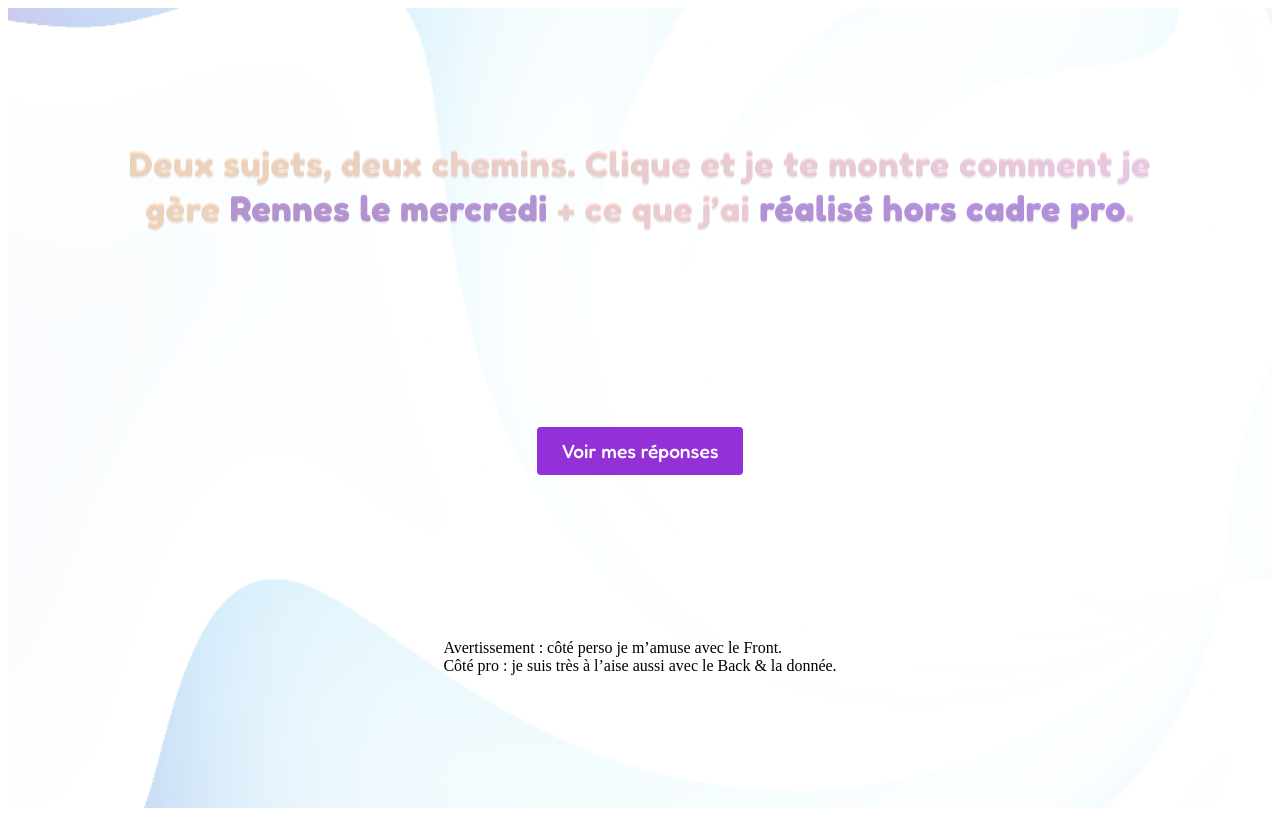
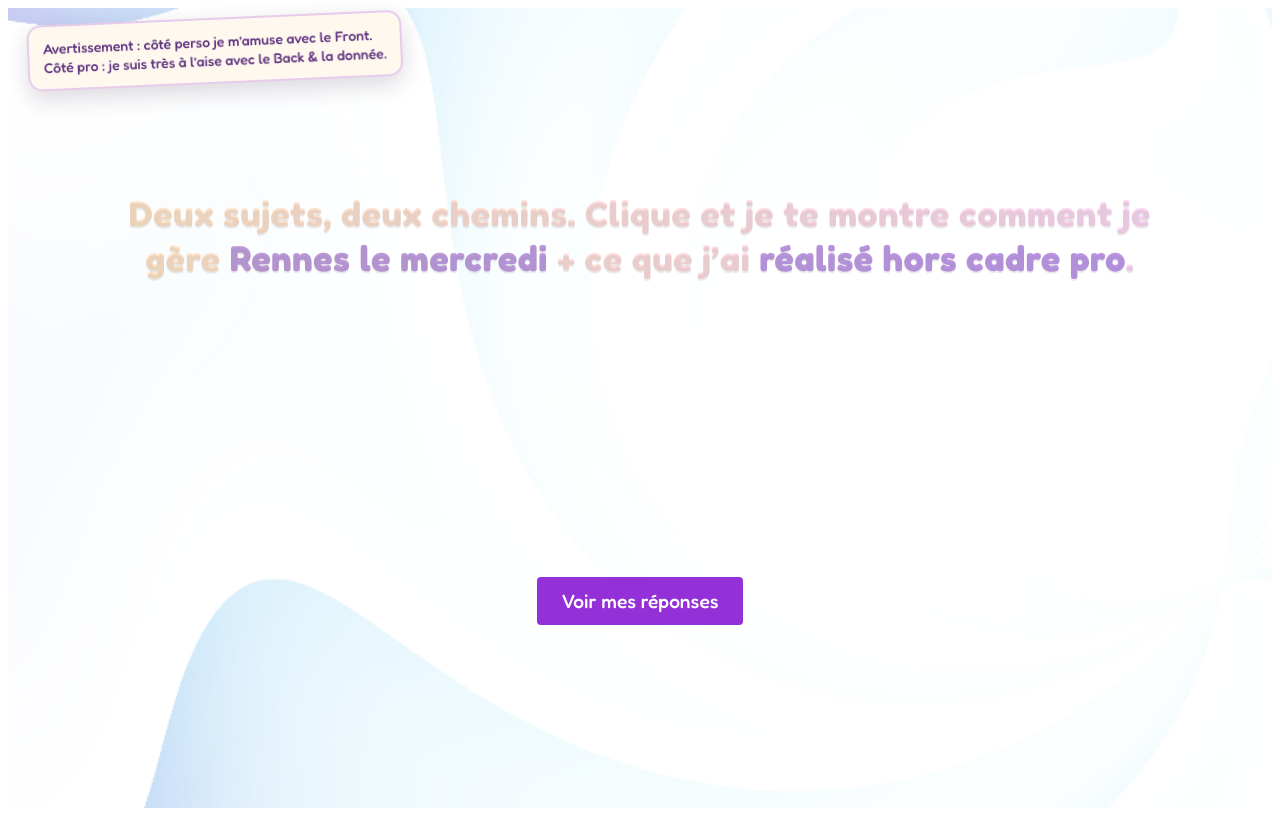
Before and after one commit to VAcheronPradelAlyssa/jarvi, an Angular app: page /home in a window 1280 px wide. Built offline with nearby package versions, Linux system fonts and the light colour scheme.

Commit message:
ajout de styles pour le composant sticker et correction de texte dans le composant d'accueil

```diff
--- a/src/app/components/home/home.html
+++ b/src/app/components/home/home.html
@@ -8,5 +8,5 @@
 
     <aside class="sticker">
   Avertissement : côté perso je m’amuse avec le Front.<br>
-  Côté pro : je suis très à l’aise aussi avec le Back &amp; la donnée.
+  Côté pro : je suis très à l’aise avec le Back &amp; la donnée.
 </aside>
--- a/src/app/components/home/home.scss
+++ b/src/app/components/home/home.scss
@@ -45,3 +45,23 @@ button {
   border-radius: 4px;
   cursor: pointer;
 }
+
+.sticker {
+  position: fixed;
+  top: clamp(12px, 2vw, 28px);
+  left: clamp(12px, 2vw, 28px);
+  z-index: 30;
+  max-width: min(88vw, 420px);
+  padding: 12px 14px;
+  border-radius: 14px;
+  border: 2px solid rgba(147, 48, 216, 0.22);
+  background: rgba(255, 248, 238, 0.92);
+  color: #5f347f;
+  font-family: "Fredoka", sans-serif;
+  font-size: clamp(0.82rem, 1.1vw, 0.98rem);
+  line-height: 1.35;
+  box-shadow: 0 8px 22px rgba(38, 18, 59, 0.16);
+  transform: rotate(-2.5deg);
+  transform-origin: left top;
+  backdrop-filter: blur(2px);
+}
```
